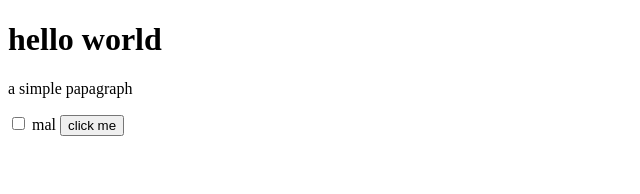
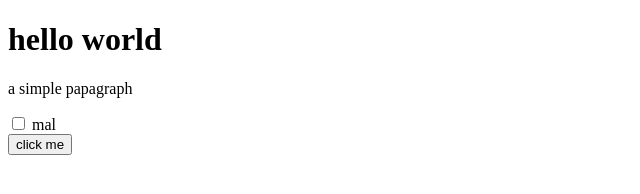
Before and after one commit to slimane2901/demo-repo, a plain HTML site: page index.html in a window 1280 px wide. Shown: the whole page, without its empty margins (0-640 px from the left). Drawn offline with Linux system fonts and the light colour scheme.

Commit message:
add line break

```diff
--- a/index.html
+++ b/index.html
@@ -9,7 +9,7 @@
         <div>
             <p>a simple papagraph </p>
             <input id="mal" type="checkbox">
-            <label for="mal">mal</label>
+            <label for="mal">mal</label><br>
             <button id="bt1">click me</button>
         </div>
     </body>
```
